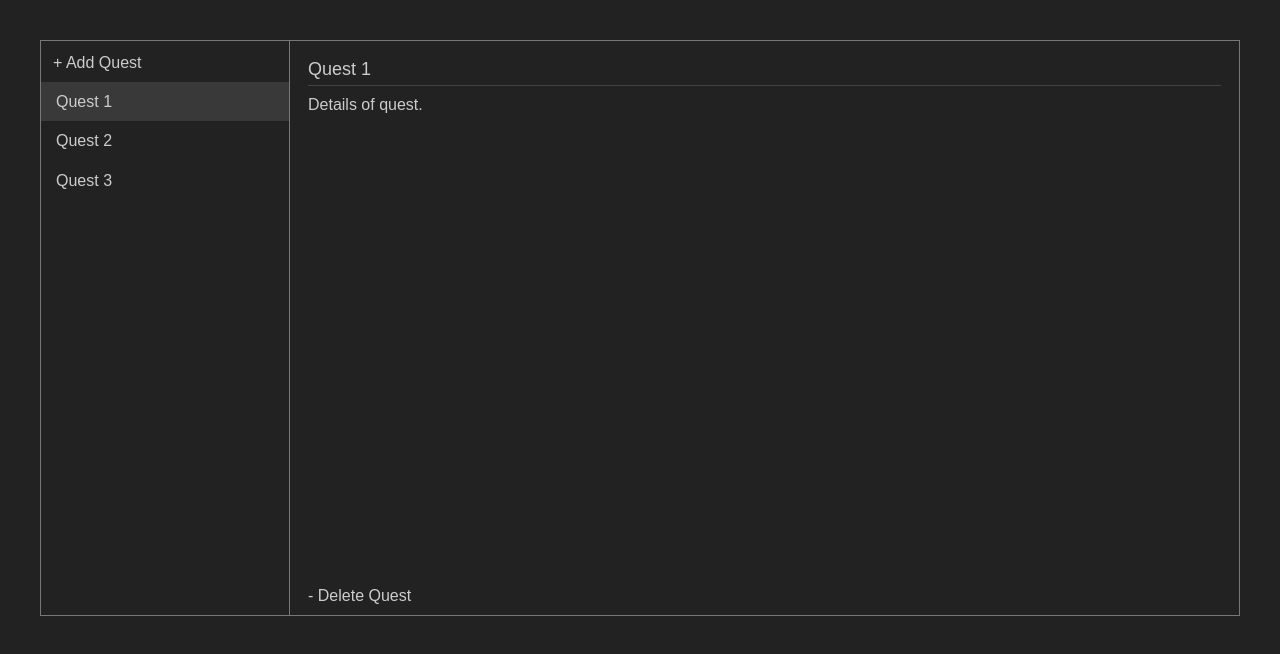
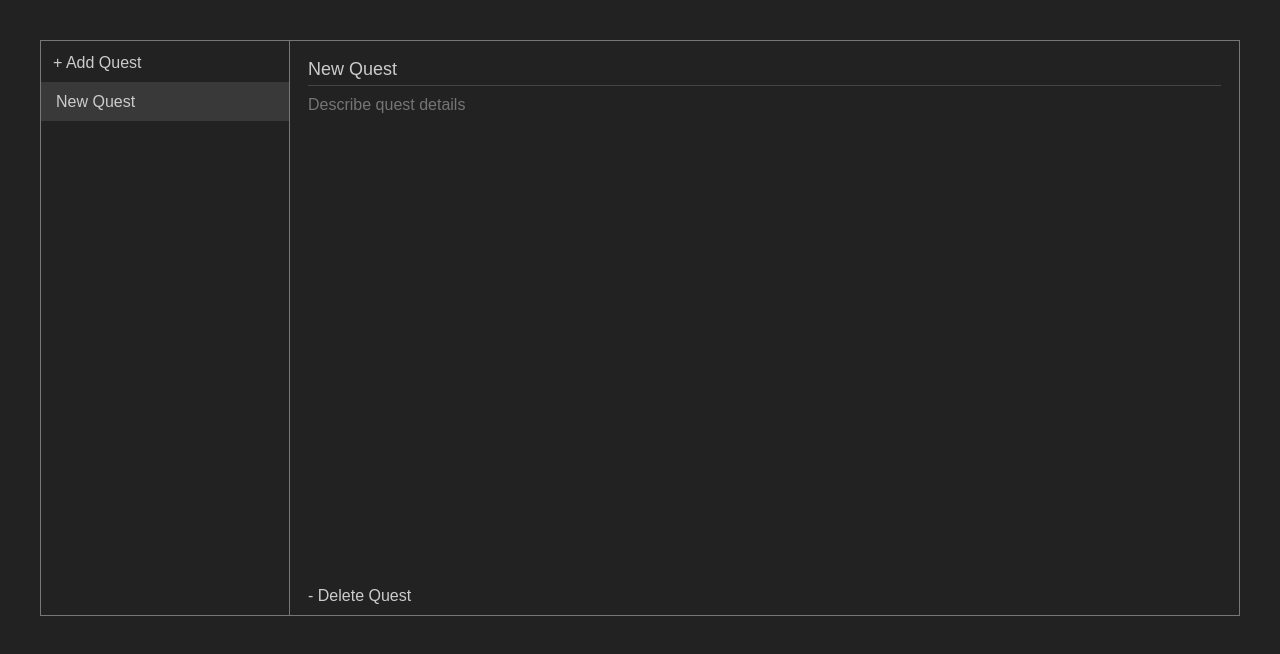
Before and after one commit to martymagaan/irlquest, a React (Create React App) app: page / in a window 1280 px wide. Shown: the top 654 px of the page. Built offline with nearby package versions, Linux system fonts and the light colour scheme.

Commit message:
refactor: remove unnecessary methods

```diff
--- a/src/App.js
+++ b/src/App.js
@@ -5,55 +5,50 @@ import QuestDetails from './components/QuestDetails';
 import Overlay from './components/Overlay';
 
 function App() {
-  const exampleQuests = [
-    {title: 'Quest 1', details: 'Details of quest.'},
-    {title: 'Quest 2', details: 'Details of quest.'},
-    {title: 'Quest 3', details: 'Details of quest.'}
-  ];
+  const questTemplate = {
+    title: 'New Quest',
+    details: ''
+  };
 
-  const [quests, setQuests] = useState(exampleQuests);
+  const [quests, setQuests] = useState([questTemplate]);
   const [currentQuest, setCurrentQuest] = useState(0);
   const [toggle, setToggle] = useState({
     confirmDelete: false
   });
 
-  const copyQuests = () => (
-    quests.map(quest => ({...quest}))
-  );
-
-  const addQuest = (quest) => {
-    setQuests([quest, ...quests]);
+  const addQuest = () => {
+    setQuests([questTemplate, ...quests]);
+    setCurrentQuest(0);
   };
-
-  const emptyQuest = () => setQuests(
-    [{title: 'New Quest', details: ''}]
-  );
 
   const deleteQuest = () => {
     setQuests(
       quests.slice(0, currentQuest)
         .concat(quests.slice(currentQuest + 1))
     );
-    if (quests.length < 2) emptyQuest();
+    if (quests.length < 2)
+      setQuests([questTemplate]);
     setCurrentQuest(0);
   };
 
   const updateCurrentQuest = (quest) => {
-    const questsCopy = copyQuests();
+    const questsCopy = quests.map(quest => ({...quest}));
     questsCopy[currentQuest] = quest;
     setQuests(questsCopy);
-  }
+  };
 
   const updateTitle = (title) => {
-    updateCurrentQuest(
-      {...quests[currentQuest], title}
-    );
+    updateCurrentQuest({
+      ...quests[currentQuest],
+      title
+    });
   };
 
   const updateDetails = (details) => {
-    updateCurrentQuest(
-      {...quests[currentQuest], details}
-    );
+    updateCurrentQuest({
+      ...quests[currentQuest],
+      details
+    });
   };
 
   return (
@@ -62,10 +57,8 @@ function App() {
         <QuestList
           quests={quests}
           currentQuest= {currentQuest}
+          setCurrentQuest={setCurrentQuest}
           addQuest={addQuest}
-          deleteQuest={deleteQuest}
-          emptyQuest={emptyQuest}
-          setCurrentQuest={setCurrentQuest}
         />
         <QuestDetails
           quest={quests[currentQuest]}
--- a/src/components/QuestList.js
+++ b/src/components/QuestList.js
@@ -1,19 +1,10 @@
 import React from 'react';
 
 function QuestList(props) {
-  const newQuest = () => {
-    props.addQuest({title: 'New Quest', details: ''});
-    props.setCurrentQuest(0);
-  };
-
-  const selectQuest = (index) => {
-    props.setCurrentQuest(index);
-  };
-
   const listQuests = props.quests.map((quest, index) =>
     <li key={index.toString()}
       className={props.currentQuest === index ? "selected" : ""}
-      onClick={() => selectQuest(index)}
+      onClick={() => props.setCurrentQuest(index)}
     >
       {quest.title}
     </li>
@@ -22,13 +13,20 @@ function QuestList(props) {
   return (
     <div className="QuestList">
       <div className="quest-list-tabs">
-        <div className="button" onClick={newQuest}>
+        <div
+          className="button"
+          onClick={props.addQuest}
+        >
           + Add Quest
         </div>
       </div>
-      {props.quests ? <ul>{listQuests}</ul>
-        : <div className="note">No quests started</div>
-      }
+      {props.quests ? (
+       <ul>{listQuests}</ul>
+      ) : (
+      <div className="note">
+        No quests started
+      </div>
+      )}
     </div>
   );
 }
```
